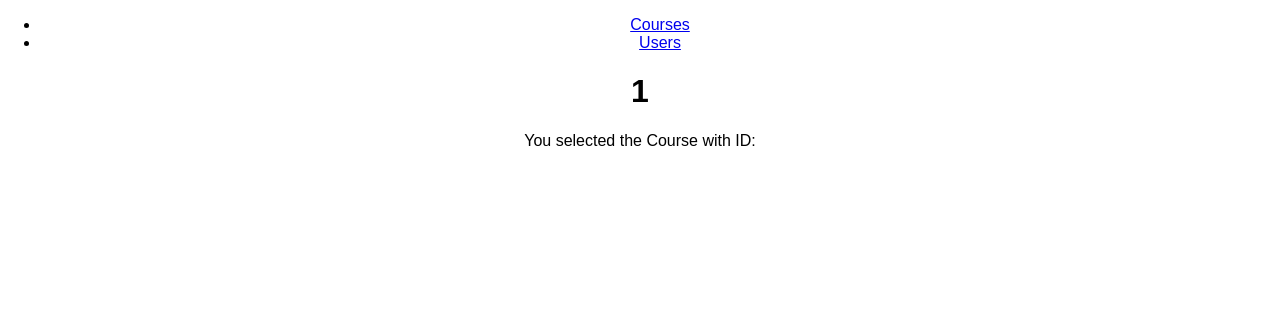
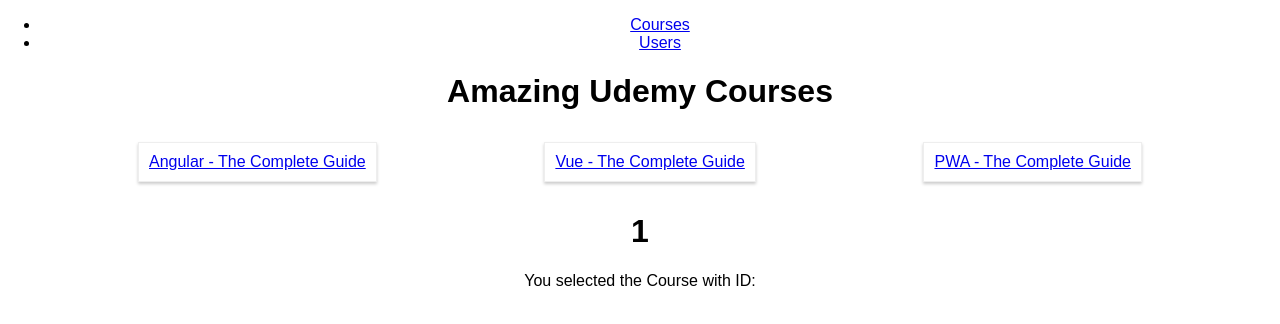
Before and after one commit to MikeDacanay/react_routing_assignment, a React (Create React App) app: page /1 in a window 1280 px wide. Shown: the top 324 px of the page. Built offline with nearby package versions, Linux system fonts and the light colour scheme.

Commit message:
6/8 done

```diff
--- a/src/App.js
+++ b/src/App.js
@@ -24,7 +24,7 @@
               //3   <li>Make the courses in "Courses" clickable by adding a link and load the "Course" component in the place of "Courses" (without passing any data for now)</li>
               //4   <li>Pass the course ID to the "Course" page and output it there</li>
               //5   <li>Pass the course title to the "Course" page - pass it as a param or score bonus points by passing it as query params (you need to manually parse them though!)</li>
-        //6   <li>Load the "Course" component as a nested component of "Courses"</li>
+              //6   <li>Load the "Course" component as a nested component of "Courses"</li>
         //7   <li>Add a 404 error page and render it for any unknown routes</li>
         //8   <li>Redirect requests to /all-courses to /courses (=> Your "Courses" page)</li>
         // </ol>
--- a/src/components/Course.js
+++ b/src/components/Course.js
@@ -5,17 +5,18 @@
 
 import './Course.module.css';
 
-const course = (props) => (
+const course = (props) => {
+	return (
 		<NavLink
 			className='Course'
 			to={{
-			pathname:'/'+props.title,
+				pathname: '/'+props.title,
 				id: props.id
 			}}
-		id={props.id}
 			>
 			{props.title}
 		</NavLink>
 	)
+}
 
 export default course;
--- a/src/containers/Blog/Blog.js
+++ b/src/containers/Blog/Blog.js
@@ -4,7 +4,6 @@
 
 import Courses from '../Courses/Courses';
 import Users from '../Users/Users';
-import FullCourse from '../FullCourse/FullCourse';
 
 
 class Blog extends Component{
@@ -26,11 +25,6 @@
 						exact
 					/>
 					<Route
-						path='/:title'
-						component={FullCourse}
-						exact
-					/>
-					<Route
 						path='/'
 						component={Courses}
 					/>
--- a/src/containers/Courses/Courses.js
+++ b/src/containers/Courses/Courses.js
@@ -1,6 +1,6 @@
 import React, { Component } from 'react';
 
-import {Route, NavLink} from 'react-router-dom';
+import {Route} from 'react-router-dom';
 
 import FullCourse from '../FullCourse/FullCourse';
 
@@ -22,15 +22,6 @@
 
 
     render () {
-        // let course = <p style={{textAlign: 'center'}}>Select a course!</p>;
-
-        // if(this.state.activeCourse){
-        //     course = <Route
-        //         path={'/:id'}
-        //         exact
-        //         component={Course}
-        //     />
-        // };
         return (
             <div>
                 <h1>Amazing Udemy Courses</h1>
@@ -47,6 +38,12 @@
                         } )
                     }
                 </section>
+                <Route
+                    path='/:title'
+                    component={FullCourse}
+                    exact
+                />
+
             </div>
         );
     }
```
Lines whose indentation alone changed are shown as unchanged.
